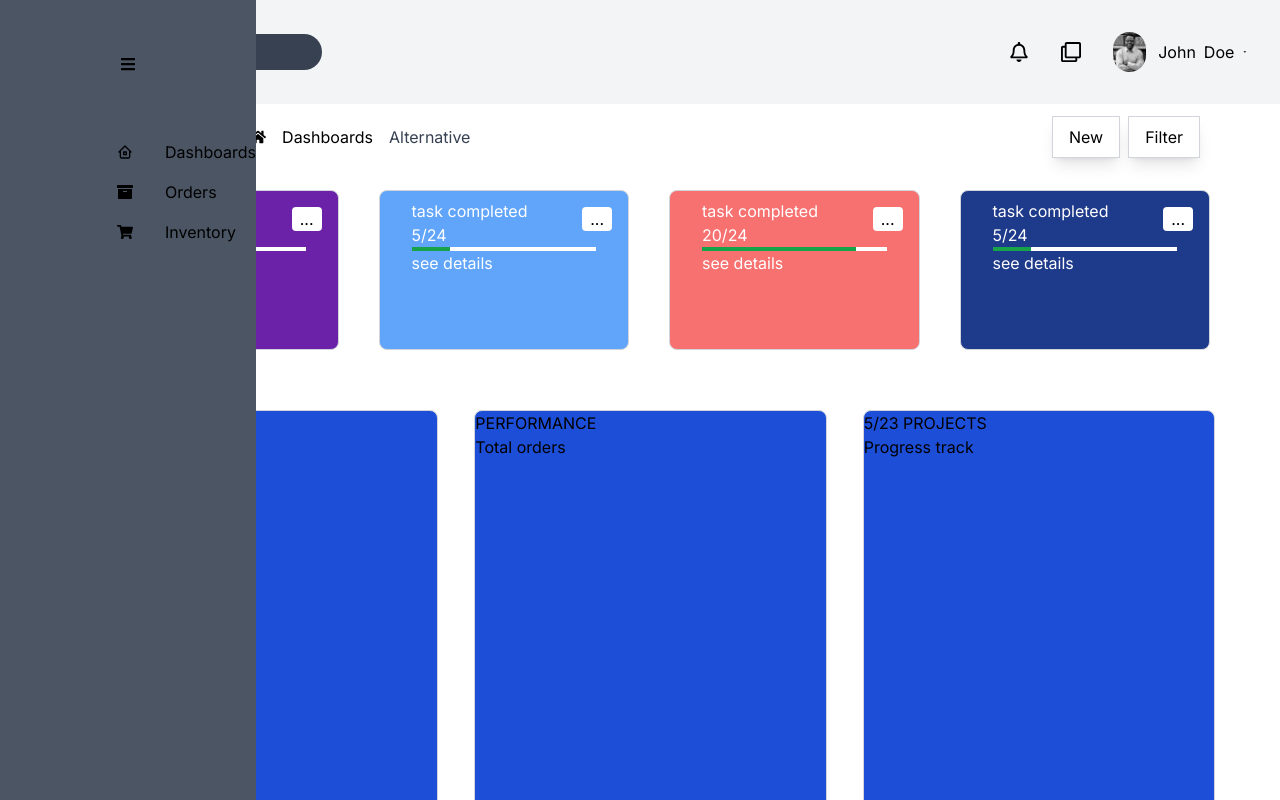
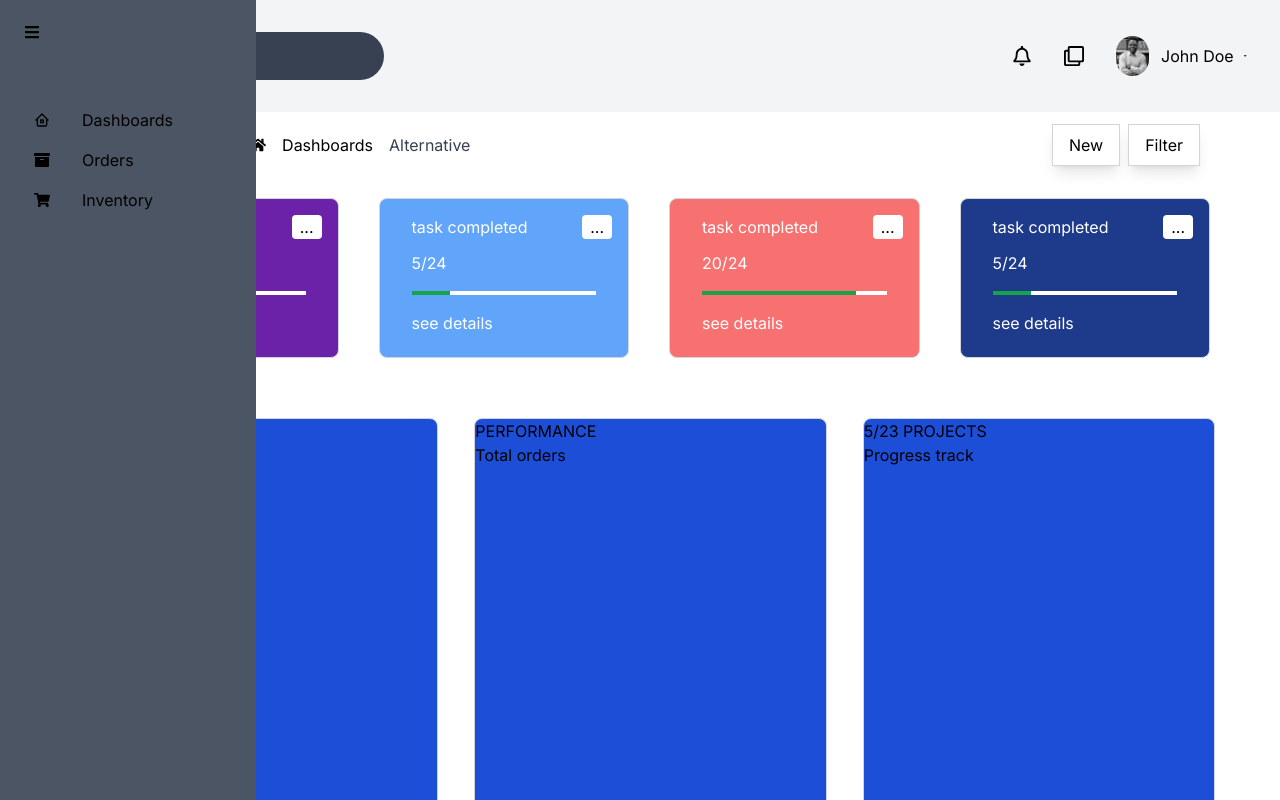
Before and after one commit to YaniWessi/AdminDashboard, a Next.js app: page / in a window 1280 px wide. Shown: the top 800 px of the page. Built offline with nearby package versions, Linux system fonts and the light colour scheme.

Commit message:
made some changes to the sidebar and added margin to the status cards

```diff
--- a/src/app/components/Header.jsx
+++ b/src/app/components/Header.jsx
@@ -66,7 +66,7 @@ function Header() {
                         <input
                             type="text"
                             placeholder="Search"
-                            className="bg-gray-700 hidden md:inline rounded-full p-2 text-sm text-gray-300 focus:outline-none focus:bg-gray-600 lg:ml-16 ml-0"
+                            className="bg-gray-700 w-72 h-12 hidden md:inline rounded-full p-2 text-sm text-gray-300 focus:outline-none focus:bg-gray-600 lg:ml-16 ml-0"
                             />
 
 
@@ -121,9 +121,8 @@ function Header() {
                 alt="Profile"
                 className="w-10 h-10 rounded-full mr-1"
               />
-              <p className="ml-2">John</p>
-              <p className="ml-2">Doe</p>
-              <IoMdArrowDropdown className="ml-2" />
+              <p className="ml-2  sm:hidden hidden lg:block whitespace-nowrap">John Doe</p>
+              <IoMdArrowDropdown className="ml-2 sm:hidden hidden lg:block" />
             </button>
 
             {isDropdownOpen && (
--- a/src/app/components/SideBar.jsx
+++ b/src/app/components/SideBar.jsx
@@ -1,20 +1,25 @@
-import React from 'react'
+"use client"
+import React,{ useState } from 'react'
 import {FaBars, FaArchive, FaShoppingCart} from 'react-icons/fa';
 import { TbHome2 } from 'react-icons/tb';
 
 
 function SideBar() {
+
+  const [ isExpanded, setIsExpanded ] = useState(false)
+
+  const expand = () => setIsExpanded(true)
+
+  const hide = () => setIsExpanded(false)
+
   return (
-    <div className="fixed group inset-y-0 left-0 lg:flex flex-col z-50 w-16 bg-gray-600 text-black items-center p-8 hidden hover:w-64">
-      <div className="mt-6">
-        <FaBars className=""/>
-      </div>
+    <div onMouseEnter={expand} onMouseLeave={hide} className="fixed group inset-y-0 lg:flex flex-col z-50 w-16 bg-gray-600 text-black items-center p-6 hidden hover:w-64 hover:items-start">
+      <FaBars/>
       <ul className="mt-12 hover-trigger">
-        <li className="flex items-center w-2.5 h-2.5  m-6 p-2 ml-[2px] hover:ml-[-10px] duration-300"><a className="flex items-center"><TbHome2 /><span className="ml-8 invisible group-hover:visible">Dashboards</span></a></li>
-        <li className="flex items-center w-2.5 h-2.5  m-6 p-2 ml-[2px] hover:ml-[-10px] duration-300"><a className="flex items-center"><FaArchive /><span className="ml-8 invisible group-hover:visible">Orders</span></a></li>
-        <li className="flex items-center w-2.5 h-2.5  m-6 p-2 ml-[2px] hover:ml-[-10px] duration-300"><a className="flex items-center"><FaShoppingCart /><span className="ml-8 invisible group-hover:visible">Inventory</span></a></li>
+        <li className={`flex items-center ${isExpanded ? "-ml-2": ""} w-2.5 h-2.5  m-6 p-2 ml-[2px] hover:ml-[-16px] duration-300`}><a className="flex items-center"><TbHome2 /><span className="ml-8 invisible group-hover:visible">Dashboards</span></a></li>
+        <li className={`flex items-center ${isExpanded ? "-ml-2": ""} w-2.5 h-2.5  m-6 p-2 ml-[2px] hover:ml-[-16px] duration-300`}><a className="flex items-center"><FaArchive /><span className="ml-8 invisible group-hover:visible">Orders</span></a></li>
+        <li className={`flex items-center ${isExpanded ? "-ml-2": ""} w-2.5 h-2.5  m-6 p-2 ml-[2px] hover:ml-[-16px] duration-300`}><a className="flex items-center"><FaShoppingCart /><span className="ml-8 invisible group-hover:visible">Inventory</span></a></li>
       </ul>
-
     </div>
   )
 }
--- a/src/app/components/StatusBar.jsx
+++ b/src/app/components/StatusBar.jsx
@@ -5,8 +5,8 @@ export default function StatusBar({ numTotalTasks, numCompletedTasks }) {
   const percentageCoefficient = 100;
   const barWidth = `${ numCompletedTasks / numTotalTasks * percentageCoefficient }%`
   return (
-    <div className="bg-white h-1">
-      <div className="bg-green-600 h-1 " style={{width:barWidth}}>
+    <div className="bg-white h-1 my-4 ">
+      <div className="bg-green-600 h-1" style={{width:barWidth}}>
 
       </div>
     </div>
--- a/src/app/components/StatusCard.jsx
+++ b/src/app/components/StatusCard.jsx
@@ -5,8 +5,8 @@ export default function StatusCard({headerContent, numCompletedTasks , numTotalT
   return (
     <div className={classname}>
       <button className="absolute right-4 top-4 text-black z-100 bg-white rounded px-2">...</button>
-      <h4>{headerContent}</h4>
-      <p>{numCompletedTasks}/{numTotalTasks}</p>
+      <h4 className="my-2">{headerContent}</h4>
+      <p className="my-3">{numCompletedTasks}/{numTotalTasks}</p>
       <StatusBar numTotalTasks={numTotalTasks} numCompletedTasks={numCompletedTasks} />
       <a href="#">see details</a>
     </div>
```
